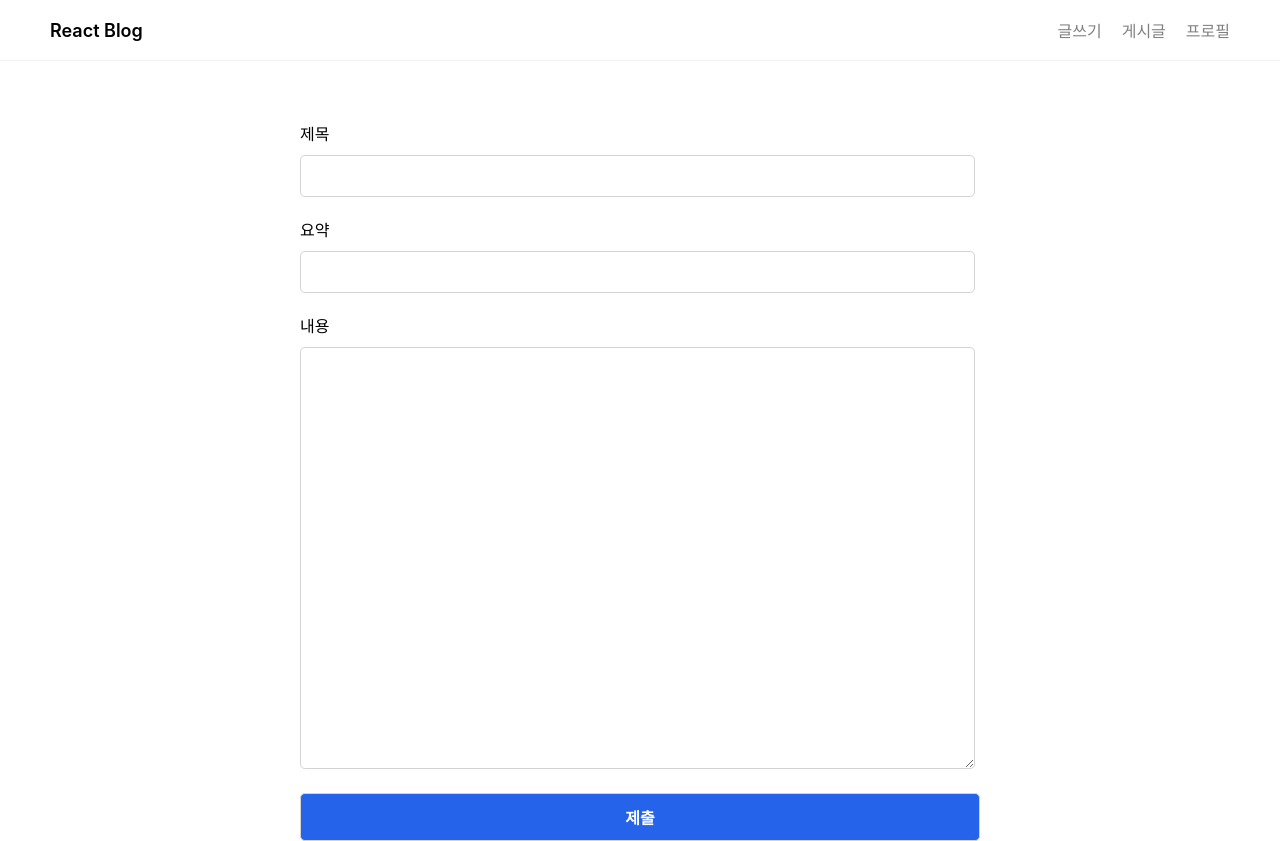
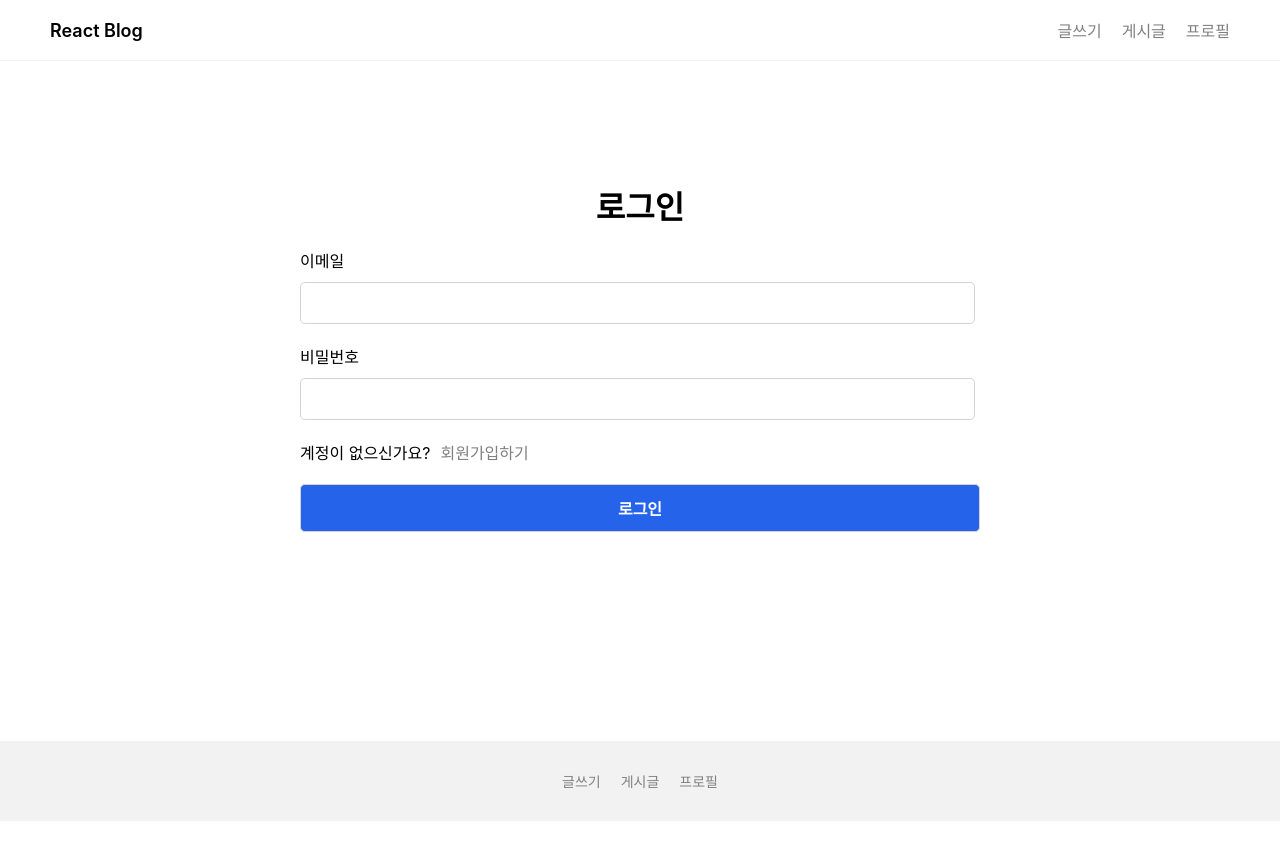
Before and after one commit to YeeunLee8245/Yeeun-Blog, a React (Create React App) app: page /posts/new in a window 1280 px wide. Built offline with nearby package versions, Linux system fonts and the light colour scheme.

Commit message:
[구현] 로그인과 회원가입 컴포넌트

```diff
--- /dev/null
+++ b/src/components/LoginForm.tsx
@@ -0,0 +1,26 @@
+import { Link } from 'react-router-dom';
+
+export default function LoginForm() {
+  return (
+    <form action="/post" method="POST" className="form form--lg">
+      <h1 className="form__title">로그인</h1>
+      <div className="form__block">
+        <label htmlFor="email">이메일</label>
+        <input type="email" name="email" id="email" required />
+      </div>
+      <div className="form__block">
+        <label htmlFor="password">비밀번호</label>
+        <input type="password" name="password" id="password" required />
+      </div>
+      <div className="form__block">
+        계정이 없으신가요?
+        <Link to="/signup" className="form__link">
+          회원가입하기
+        </Link>
+      </div>
+      <div className="form__block">
+        <input type="submit" value="로그인" className="form__btn--submit" />
+      </div>
+    </form>
+  );
+}
--- a/src/components/Router.tsx
+++ b/src/components/Router.tsx
@@ -6,12 +6,17 @@
 import PostNew from '@pages/posts/new';
 import ProfilePage from '@pages/profile';
 import SignUpPage from '@pages/signup';
+import { useState } from 'react';
 import { Navigate, Route, Routes } from 'react-router-dom';
 
 export default function Router() {
+  // firebase Auth 인증 => true
+  const [isAuthenticated, setIsAuthen] = useState<boolean>(false);
   return (
     <>
       <Routes>
+        {isAuthenticated ? (
+          <>
             <Route path="/" element={<Home />} />
             <Route path="/posts" element={<PostList />} />
             <Route path="/posts/:id" element={<PostDetail />} />
@@ -20,7 +25,16 @@
             <Route path="/profile" element={<ProfilePage />} />
             <Route path="/login" element={<LoginPage />} />
             <Route path="/signup" element={<SignUpPage />} />
+            {/* 기본 Path 설정 */}
             <Route path="*" element={<Navigate replace to="/" />} />
+          </>
+        ) : (
+          <>
+            <Route path="/login" element={<LoginPage />} />
+            <Route path="/signup" element={<SignUpPage />} />
+            <Route path="*" element={<LoginPage />} />
+          </>
+        )}
       </Routes>
     </>
   );
--- /dev/null
+++ b/src/components/SignupForm.tsx
@@ -0,0 +1,35 @@
+import { Link } from 'react-router-dom';
+
+export default function SignupForm() {
+  return (
+    <form action="/post" method="POST" className="form form--lg">
+      <h1 className="form__title">회원가입</h1>
+      <div className="form__block">
+        <label htmlFor="email">이메일</label>
+        <input type="email" name="email" id="email" required />
+      </div>
+      <div className="form__block">
+        <label htmlFor="password">비밀번호</label>
+        <input type="password" name="password" id="password" required />
+      </div>
+      <div className="form__block">
+        <label htmlFor="password_confirm">비밀번호 확인</label>
+        <input
+          type="password"
+          name="password_confirm"
+          id="password_confirm"
+          required
+        />
+      </div>
+      <div className="form__block">
+        계정이 없으신가요?
+        <Link to="/signup" className="form__link">
+          로그인하기
+        </Link>
+      </div>
+      <div className="form__block">
+        <input type="submit" value="회원가입" className="form__btn--submit" />
+      </div>
+    </form>
+  );
+}
--- a/src/index.css
+++ b/src/index.css
@@ -429,3 +429,30 @@
 .form .form__btn--submit:focus {
   background-color: #1945a4;
 }
+
+/* login form */
+
+.form--lg {
+  min-height: 70vh;
+  margin-top: 10vh;
+}
+
+.form__title {
+  text-align: center;
+  margin-bottom: 4px;
+}
+
+.form__link {
+  margin-left: 10px;
+  text-decoration: none;
+  color: gray;
+}
+
+.form__link:hover,
+.form__link:focus {
+  color: black;
+}
+
+.form__error {
+  color: red;
+}
--- a/src/index.tsx
+++ b/src/index.tsx
@@ -1,8 +1,8 @@
 import React from 'react';
 import ReactDOM from 'react-dom/client';
-import './index.css';
 import { BrowserRouter as Router } from 'react-router-dom';
 import App from './App';
+import './index.css';
 
 const root = ReactDOM.createRoot(
   document.getElementById('root') as HTMLElement
--- a/src/pages/login/index.tsx
+++ b/src/pages/login/index.tsx
@@ -1,3 +1,13 @@
+import Footer from '@components/Footer';
+import Header from '@components/Header';
+import LoginForm from '@components/LoginForm';
+
 export default function LoginPage() {
-    return <h2>Login</h2>
+  return (
+    <>
+      <Header />
+      <LoginForm />
+      <Footer />
+    </>
+  );
 }
--- a/src/pages/posts/new.tsx
+++ b/src/pages/posts/new.tsx
@@ -9,4 +9,3 @@
     </>
   );
 }
-// TODO: 2-6부터
--- a/src/pages/signup/index.tsx
+++ b/src/pages/signup/index.tsx
@@ -1,3 +1,11 @@
+import Header from '@components/Header';
+import SignupForm from '@components/SignupForm';
+
 export default function SignUpPage() {
-    return <h2>SignUp</h2>
+  return (
+    <>
+      <Header />
+      <SignupForm />
+    </>
+  );
 }
--- a/tsconfig.paths.json
+++ b/tsconfig.paths.json
@@ -2,9 +2,10 @@
   "compilerOptions": {
     "baseUrl": "./src",
     "paths": {
-			"@images/*": ["./assets/images/*"],
+      "@images/*": ["./assets/images/*"],
       "@components/*": ["./components/*"],
-      "@pages/*": ["./pages/*"]
+      "@pages/*": ["./pages/*"],
+      "@firebaseApp/*": ["firebaseApp/*"]
     }
   }
 }
```
Also changed, not shown: src/firebaseApp.tsx (added, +20 -0 lines), 1 other file (tests, documents, lock files or other folders). Lines whose indentation alone changed are shown as unchanged.
